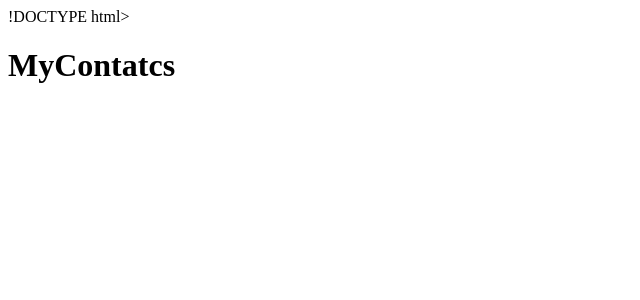
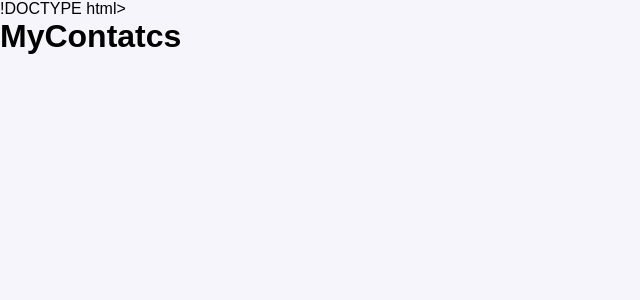
Before and after one commit to MarceloSiqueira7/API-mycontacts-Front-end, a React (Create React App) app: page / in a window 1280 px wide. Shown: the top 300 px of the page, without its empty margins (0-640 px from the left). Built offline with nearby package versions, Linux system fonts and the light colour scheme.

Commit message:
:art: style: Added global styles

```diff
--- a/src/App.jsx
+++ b/src/App.jsx
@@ -1,6 +1,14 @@
+import { ThemeProvider } from 'styled-components';
+
+import GlobalStyles from './assets/styles/global';
+import defaultTheme from './assets/styles/themes/default';
+
 function App() {
   return (
-    <h1>MyContatcs</h1>
+    <ThemeProvider theme={defaultTheme}>
+      <GlobalStyles />
+      <h1>MyContatcs</h1>
+    </ThemeProvider>
   );
 }
 
--- /dev/null
+++ b/src/assets/styles/global.js
@@ -0,0 +1,19 @@
+import { createGlobalStyle } from 'styled-components';
+
+export default createGlobalStyle`
+  * {
+    margin: 0;
+    padding: 0;
+    box-sizing: border-box;
+    font-family: 'Sora', sans-serif;
+  }
+
+  body {
+    background: ${({ theme }) => theme.backgroundColor};
+    font-size: 16px;
+  }
+
+  button {
+    cursor: pointer;
+  }
+`;
--- /dev/null
+++ b/src/assets/styles/themes/default.js
@@ -0,0 +1,3 @@
+export default {
+  backgroundColor: '#F6F5FC',
+};
```
